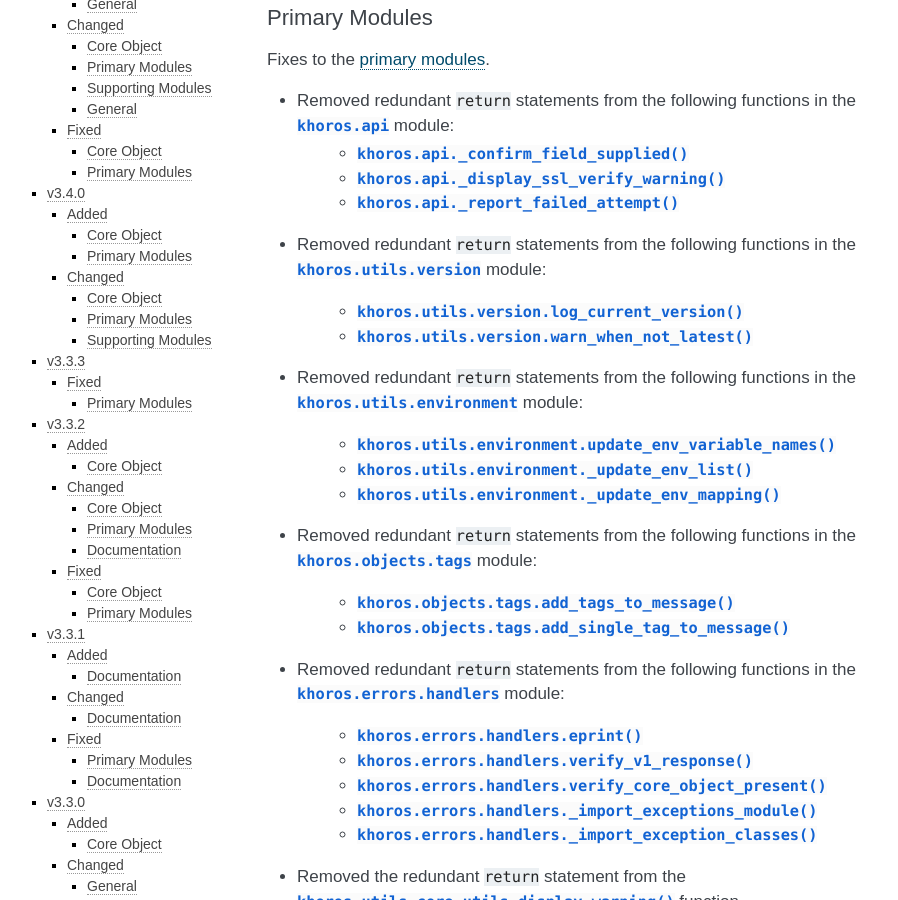
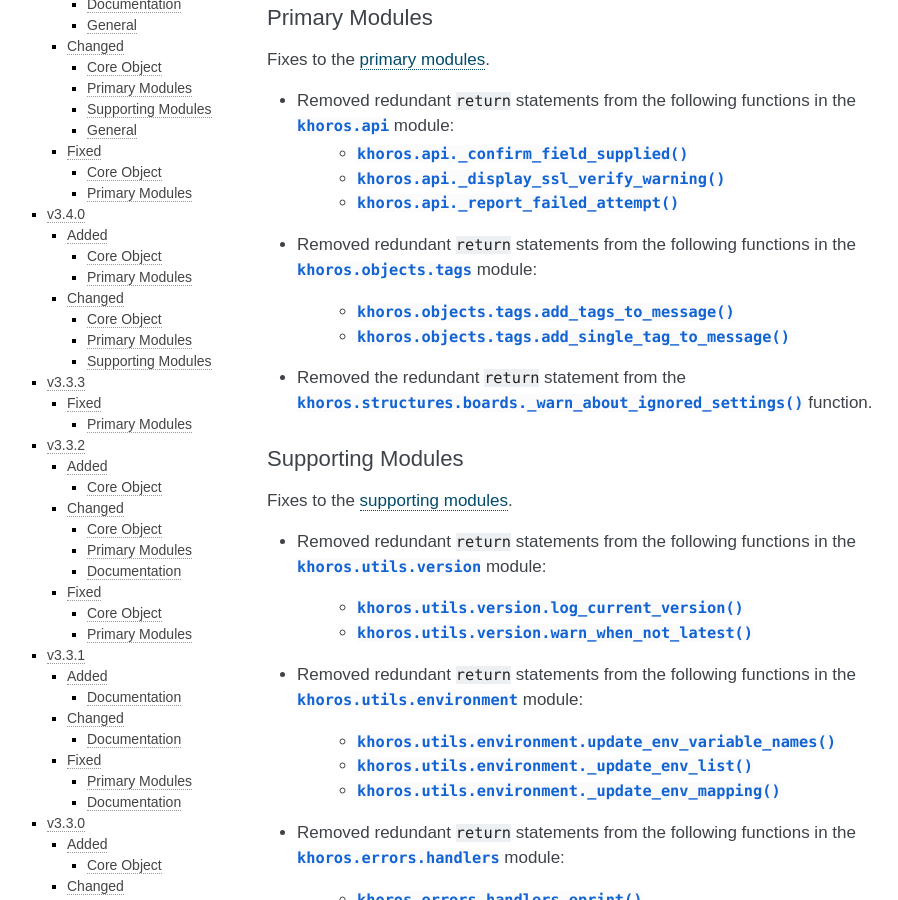
Before and after one commit to jeffshurtliff/khoros, a Sphinx documentation site: the page built from docs/changelog.rst, in a window 1280 px wide and 900 px high, scrolled down 2095 px. Shown: the whole window, without its empty margins (153-1051 px from the left). Built offline with Sphinx 7.4.7, drawn with Linux system fonts in a browser that asks for light colours.

Commit message:
Removed redundant return statement

```diff
--- a/docs/changelog.rst
+++ b/docs/changelog.rst
@@ -90,6 +90,17 @@
     * :py:func:`khoros.api._display_ssl_verify_warning`
     * :py:func:`khoros.api._report_failed_attempt`
 * Removed redundant ``return`` statements from the following functions in the
+  :py:mod:`khoros.objects.tags` module:
+    * :py:func:`khoros.objects.tags.add_tags_to_message`
+    * :py:func:`khoros.objects.tags.add_single_tag_to_message`
+* Removed the redundant ``return`` statement from the
+  :py:func:`khoros.structures.boards._warn_about_ignored_settings` function.
+
+Supporting Modules
+------------------
+Fixes to the :doc:`supporting modules <supporting-modules>`.
+
+* Removed redundant ``return`` statements from the following functions in the
   :py:mod:`khoros.utils.version` module:
     * :py:func:`khoros.utils.version.log_current_version`
     * :py:func:`khoros.utils.version.warn_when_not_latest`
```
Also changed, not shown: other parts of docs/changelog.rst (+0 -4 lines), 1 other file.
